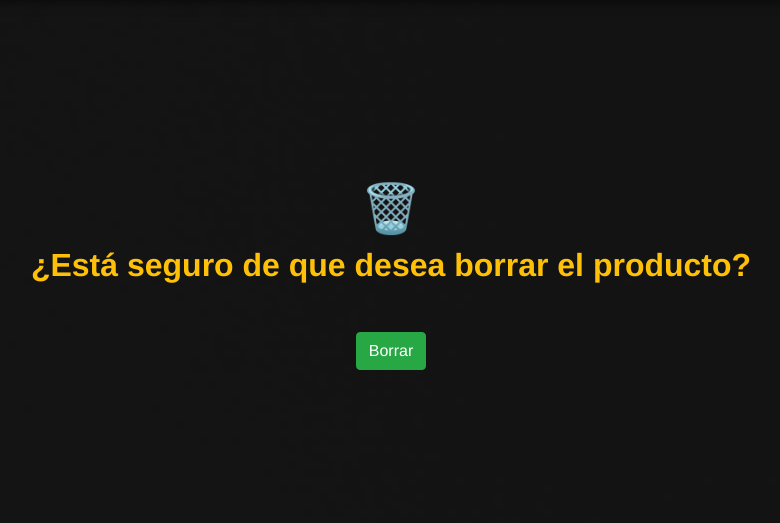
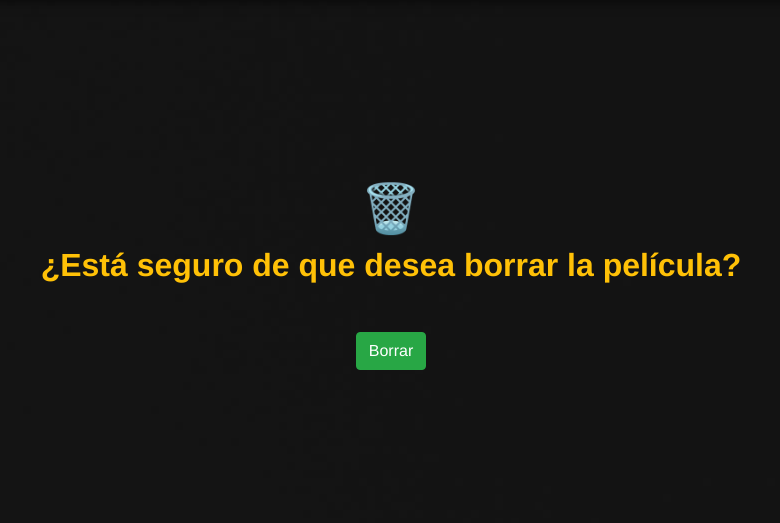
Before and after one commit to informatorioar/ProyectoFinalDjango, a Django app: page /app/1/delete/ in a window 1280 px wide. Shown: the part 66-589 px from the top of the page, without its empty margins (249-1029 px from the left). Run offline with Django 4.2, Linux system fonts and the light colour scheme; data comes from the database, SQL or seed files in the repository; some libraries are stand-ins or nearby versions.

Commit message:
Update borrar_producto.html

```diff
--- a/templates/borrar_producto.html
+++ b/templates/borrar_producto.html
@@ -2,7 +2,7 @@
 {% block loquecambia %}
 <div style="height: 68.9vh; padding: 2em; display: flex; justify-content: center; align-items: center; flex-direction: column;">
     <h2 style="font-size: 3em">🗑️</h2>
-    <h2 style="text-align: center"><b>¿Está seguro de que desea borrar el producto?</b></h2>
+    <h2 style="text-align: center"><b>¿Está seguro de que desea borrar la película?</b></h2>
     <br>
     <form method="POST">
         {%csrf_token%}
```
